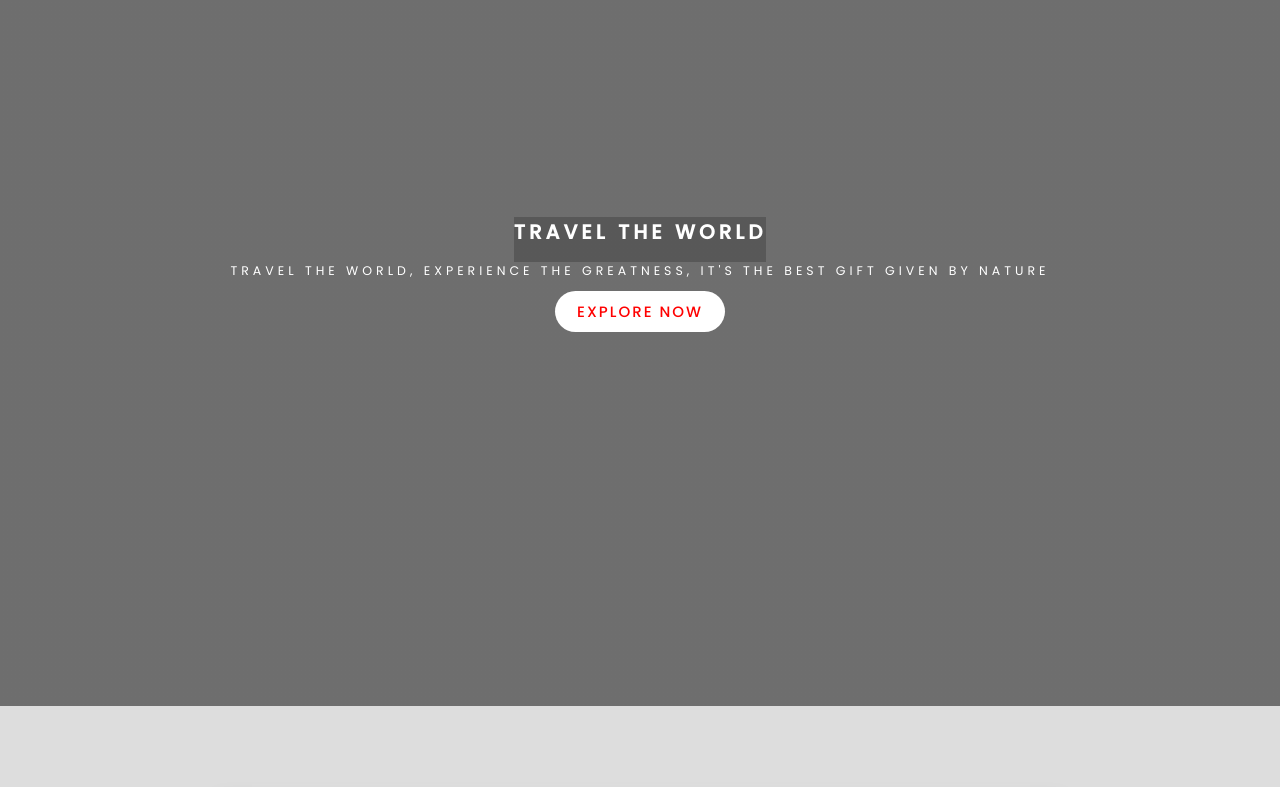
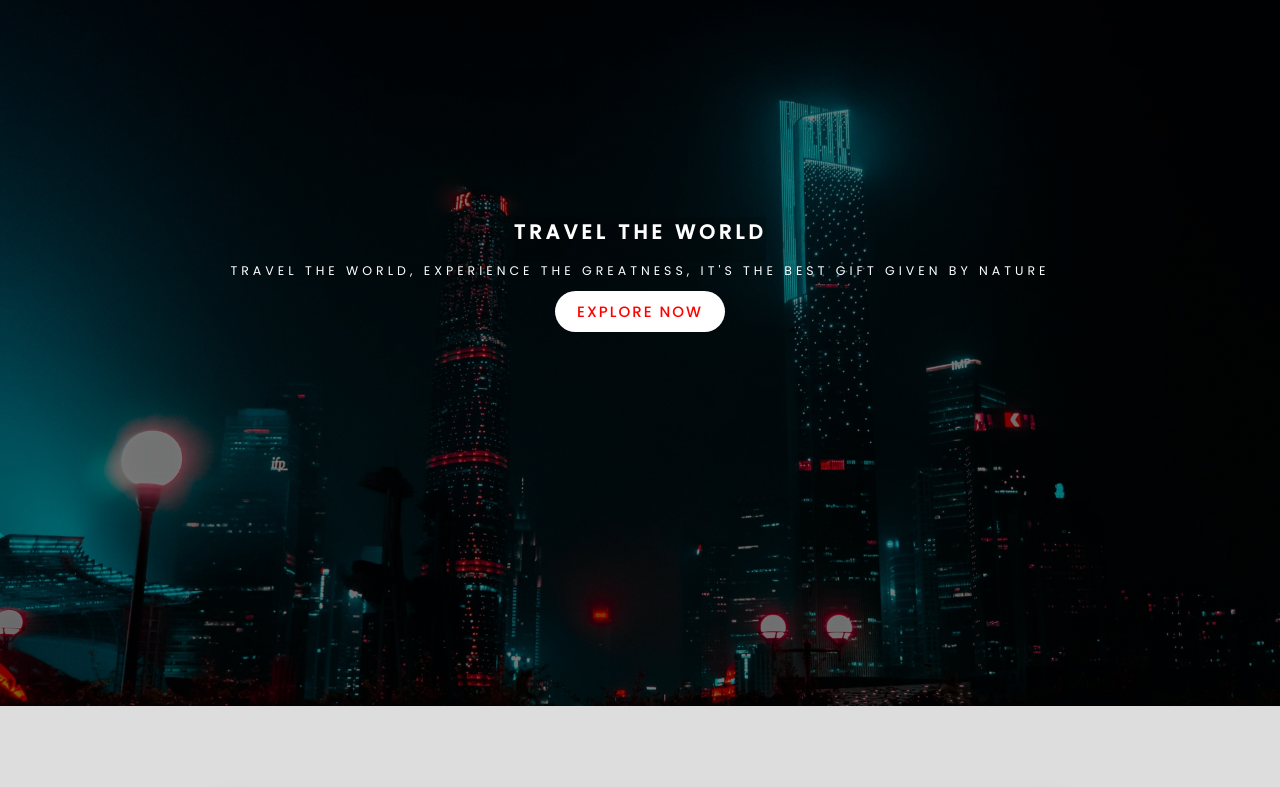
Before and after one commit to Jain2213/travelworld.github.io, a plain HTML site: page index.html in a window 1280 px wide. Shown: the part 78-865 px from the top of the page. Drawn offline with Linux system fonts and the light colour scheme.

Commit message:
Update style.css

```diff
--- a/style.css
+++ b/style.css
@@ -16,7 +16,7 @@ html{
 
 .header{
     height: 98vh;
-    background: linear-gradient(rgba(0,0,0,0.5),rgba(0,0,0,0.5)),url('.../header-image.jpg');
+    background: linear-gradient(rgba(0,0,0,0.5),rgba(0,0,0,0.5)),url('./header-image.jpg');
     background-position: center;
     background-size: cover;
     background-repeat: no-repeat;
```
